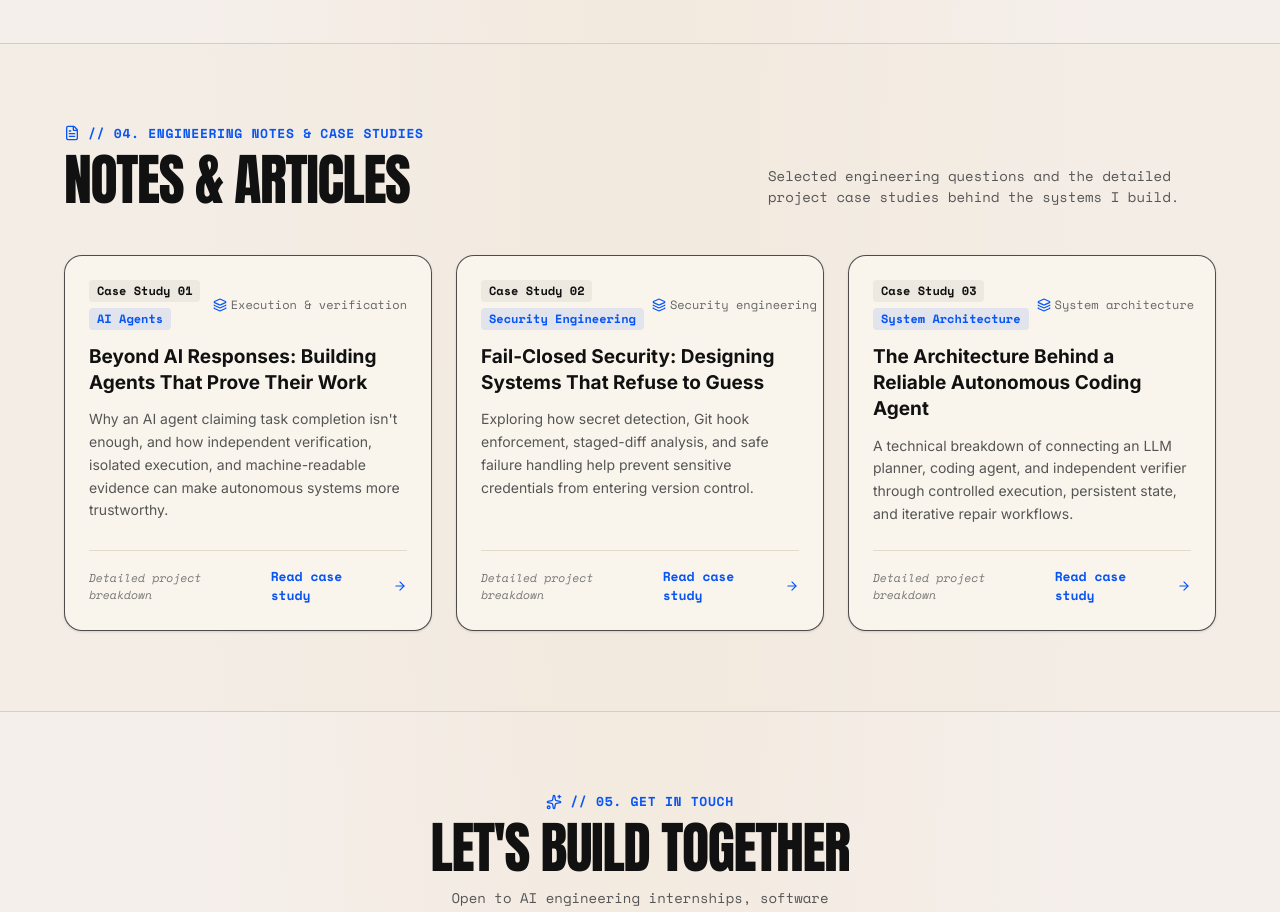
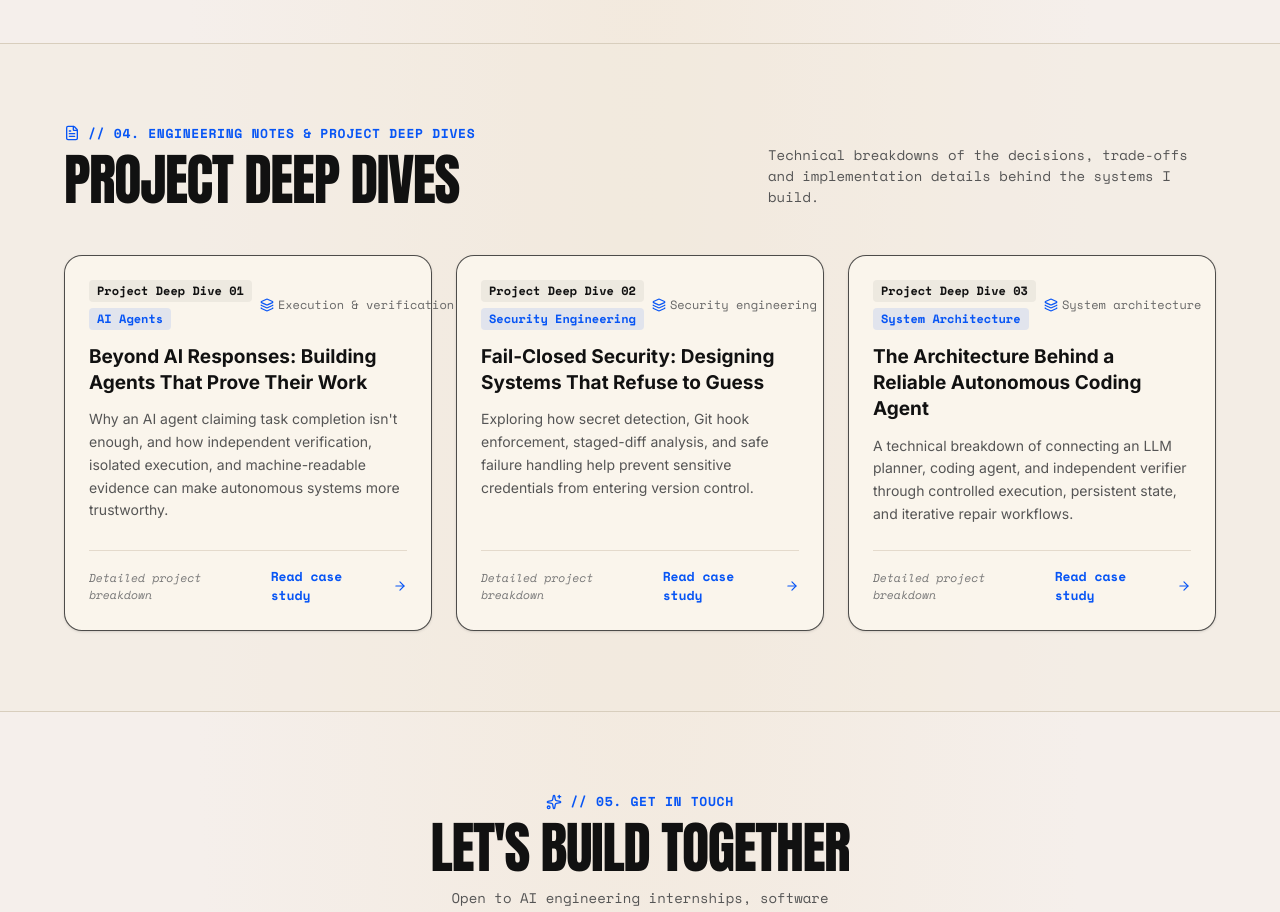
Before and after one commit to MokuLakshithReddy/portfolio, a React (Vite) app: page / in a window 1280 px wide. Shown: the part 6720-7632 px from the top of the page. Built offline with nearby package versions, Linux system fonts and the light colour scheme; no server answers.

Commit message:
fix(portfolio): update BlogSection.tsx

```diff
--- a/src/components/BlogSection.tsx
+++ b/src/components/BlogSection.tsx
@@ -6,7 +6,7 @@ import { FileText, ArrowRight, Layers } from 'lucide-react'
 export const BlogSection: React.FC = () => {
   const posts = [
     {
-      articleNo: 'Case Study 01',
+      articleNo: 'Project Deep Dive 01',
       title: 'Beyond AI Responses: Building Agents That Prove Their Work',
       snippet: "Why an AI agent claiming task completion isn't enough, and how independent verification, isolated execution, and machine-readable evidence can make autonomous systems more trustworthy.",
       caseStudySlug: 'local-ai-execution-agent',
@@ -14,7 +14,7 @@ export const BlogSection: React.FC = () => {
       tag: 'AI Agents',
     },
     {
-      articleNo: 'Case Study 02',
+      articleNo: 'Project Deep Dive 02',
       title: 'Fail-Closed Security: Designing Systems That Refuse to Guess',
       snippet: 'Exploring how secret detection, Git hook enforcement, staged-diff analysis, and safe failure handling help prevent sensitive credentials from entering version control.',
       caseStudySlug: 'secret-leak-detector',
@@ -22,7 +22,7 @@ export const BlogSection: React.FC = () => {
       tag: 'Security Engineering',
     },
     {
-      articleNo: 'Case Study 03',
+      articleNo: 'Project Deep Dive 03',
       title: 'The Architecture Behind a Reliable Autonomous Coding Agent',
       snippet: 'A technical breakdown of connecting an LLM planner, coding agent, and independent verifier through controlled execution, persistent state, and iterative repair workflows.',
       caseStudySlug: 'autonomous-ai-coding-orchestrator',
@@ -39,14 +39,14 @@ export const BlogSection: React.FC = () => {
           <div>
             <div className="font-mono-tech text-[13px] text-[#0755F5] font-bold tracking-wider uppercase mb-2 flex items-center gap-2">
               <FileText className="w-4 h-4" />
-              <span>// 04. Engineering Notes &amp; Case Studies</span>
+              <span>// 04. Engineering Notes &amp; Project Deep Dives</span>
             </div>
             <h2 className="font-anton text-[42px] md:text-[56px] text-[#111111] uppercase tracking-tight leading-none">
-              Notes &amp; Articles
+              Project Deep Dives
             </h2>
           </div>
           <p className="font-mono-tech text-[14px] text-[#555555] max-w-md mt-4 md:mt-0">
-            Selected engineering questions and the detailed project case studies behind the systems I build.
+            Technical breakdowns of the decisions, trade-offs and implementation details behind the systems I build.
           </p>
         </div>
 
```
